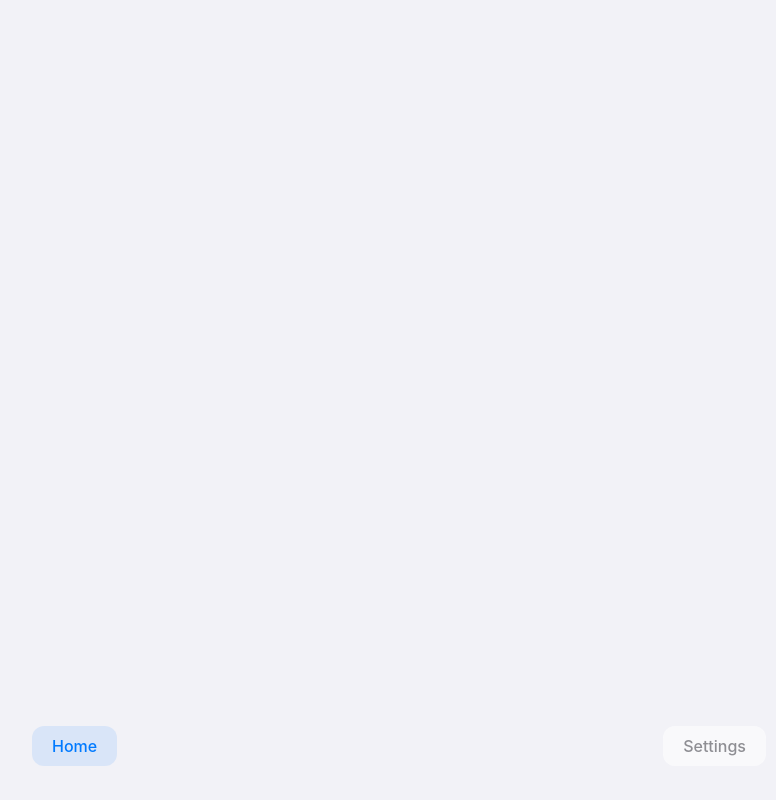
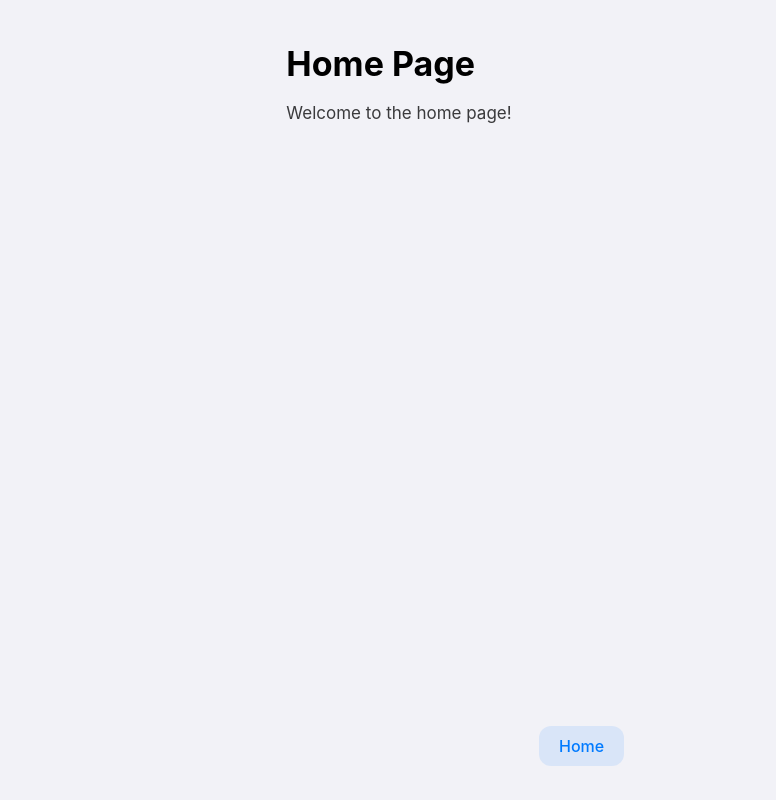
Before and after one commit to Mirkuzzi/apps, a plain HTML site: page py exe/index.html in a window 1280 px wide. Both pictures are taken after a click on the button "Home". Shown: the whole page, without its empty margins (241-1017 px from the left). Drawn offline with Linux system fonts and the light colour scheme; a web font is replaced by a local one.

Commit message:
Update index.html

```diff
--- a/py exe/index.html
+++ b/py exe/index.html
@@ -4,18 +4,29 @@
     <meta charset="UTF-8">
     <meta name="viewport" content="width=device-width, initial-scale=1.0, maximum-scale=1.0, user-scalable=no">
     <meta name="apple-mobile-web-app-capable" content="yes">
+    <meta name="apple-mobile-web-app-status-bar-style" content="black-translucent">
+    <meta name="apple-mobile-web-app-title" content="iOS Navigation App">
+    <link rel="apple-touch-icon" href="icon.png"> <!-- Aggiungi un'icona -->
     <title>iOS Navigation App</title>
     <style>
         @import url('https://fonts.cdnfonts.com/css/sf-pro-display');
 
-        body {
+        html, body {
             margin: 0;
             padding: 0;
+            width: 100%;
+            height: 100%;
+            overflow: hidden;
+        }
+
+        body {
+            display: flex;
+            flex-direction: column;
+            align-items: center;
+            justify-content: flex-start;
             font-family: 'SF Pro Display', -apple-system, BlinkMacSystemFont, sans-serif;
             background-color: #F2F2F7;
             min-height: 100vh;
-            display: flex;
-            flex-direction: column;
             -webkit-font-smoothing: antialiased;
             touch-action: none;
             -webkit-tap-highlight-color: transparent;
@@ -27,8 +38,11 @@
 
         .content {
             flex: 1;
+            width: 100%;
             padding: 20px;
-            animation-duration: 8.33ms; /* Optimized for 120Hz */
+            box-sizing: border-box;
+            overflow-y: auto;
+            animation-duration: 8.33ms;
             transition-duration: 8.33ms;
         }
 
@@ -77,6 +91,7 @@
         body.dark-mode .nav-button.active {
             background: rgba(0, 122, 255, 0.2);
         }
+
         h1 {
             font-size: 34px;
             font-weight: 700;
@@ -96,9 +111,8 @@
             display: flex;
             align-items: center;
             justify-content: center;
-            align-items: center;
-            width: calc(100% - 40px); /* Adjusted to ensure it fits within the screen with equal spacing */
-            margin: 20px auto; /* Adjusted margin to lower the content slightly */
+            width: calc(100% - 40px);
+            margin: 20px auto;
             padding: 10px;
             background-color: white;
             border-radius: 10px;
@@ -117,7 +131,7 @@
             padding: 0;
             overflow: hidden;
             box-sizing: border-box;
-            margin-left: auto; /* Ensures toggle is aligned properly */
+            margin-left: auto;
         }
 
         .ios-toggle[data-active="true"] {
@@ -176,6 +190,21 @@
             <button class="nav-button" onclick="navigate('settings')">Settings</button>
         </nav>
     </div>
-    <script src="app.js"></script>
+    <script>
+        // Aggiungi eventuale codice JavaScript dinamico qui
+        function navigate(page) {
+            // Funzione di navigazione dinamica
+            if (page === 'home') {
+                document.getElementById('content').innerHTML = '<h1>Home Page</h1><p>Welcome to the home page!</p>';
+            } else if (page === 'settings') {
+                document.getElementById('content').innerHTML = '<h1>Settings</h1><p>Adjust your settings here.</p>';
+            }
+
+            // Gestione della classe active per il pulsante
+            const buttons = document.querySelectorAll('.nav-button');
+            buttons.forEach(button => button.classList.remove('active'));
+            event.target.classList.add('active');
+        }
+    </script>
 </body>
 </html>
```
